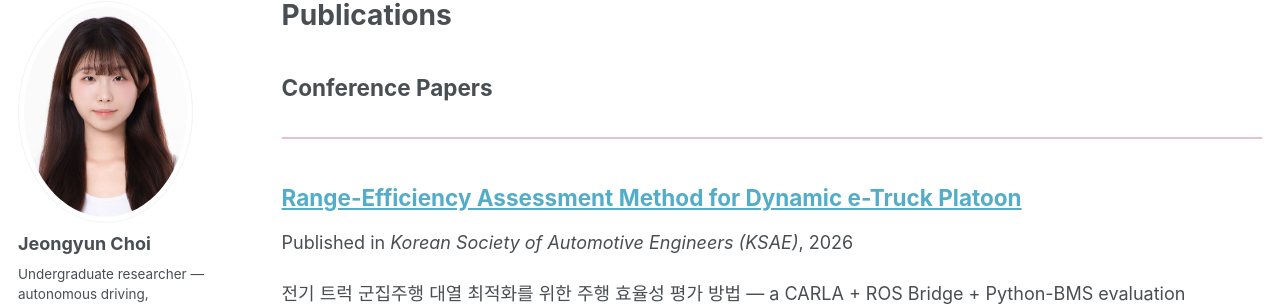
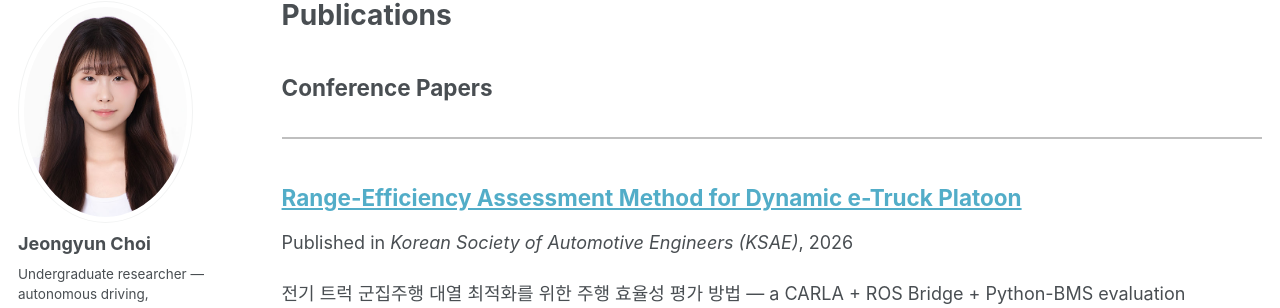
Before and after one commit to choijeongyun12/choijeongyun12.github.io, a Jekyll site: the page built from _pages/publications.html, in a window 1280 px wide. Shown: the part 100-408 px from the top of the page. Built offline with Jekyll 4.4.1, drawn with Linux system fonts in a browser that asks for light colours; a style sheet for code colours, icons or effects is not loaded.

Commit message:
Use neutral gray for section dividers instead of pink

```diff
--- a/_includes/head/custom.html
+++ b/_includes/head/custom.html
@@ -23,14 +23,14 @@
   /* Make section dividers (---) actually visible; the theme default is too pale */
   #main hr {
     border-top-width: 2px;
-    border-top-color: #d98da3;
+    border-top-color: #8a8a8a;
     opacity: 0.55;
     margin: 2em 0;
   }
   @media (prefers-color-scheme: dark) {
     #main hr {
-      border-top-color: #f0a8be;
-      opacity: 0.4;
+      border-top-color: #a8a8a8;
+      opacity: 0.45;
     }
   }
 </style>
```
